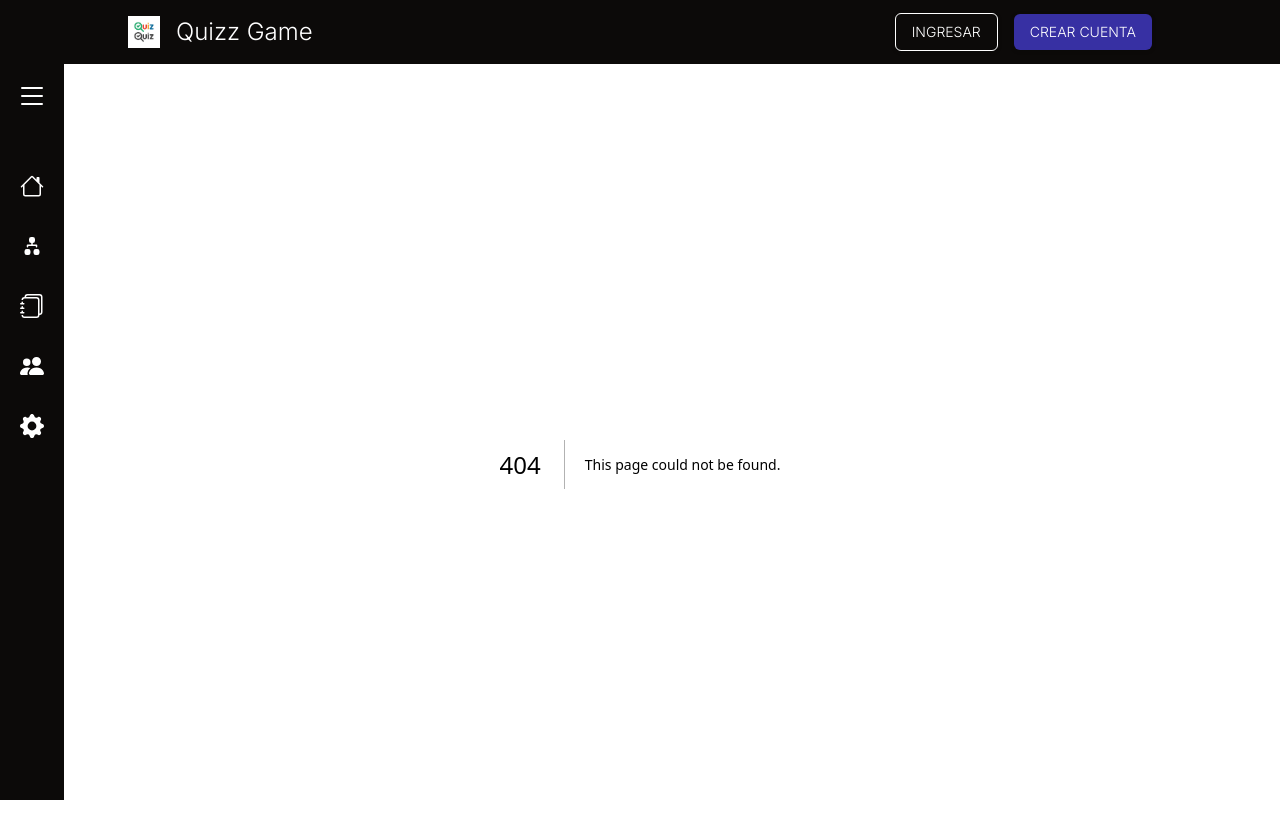
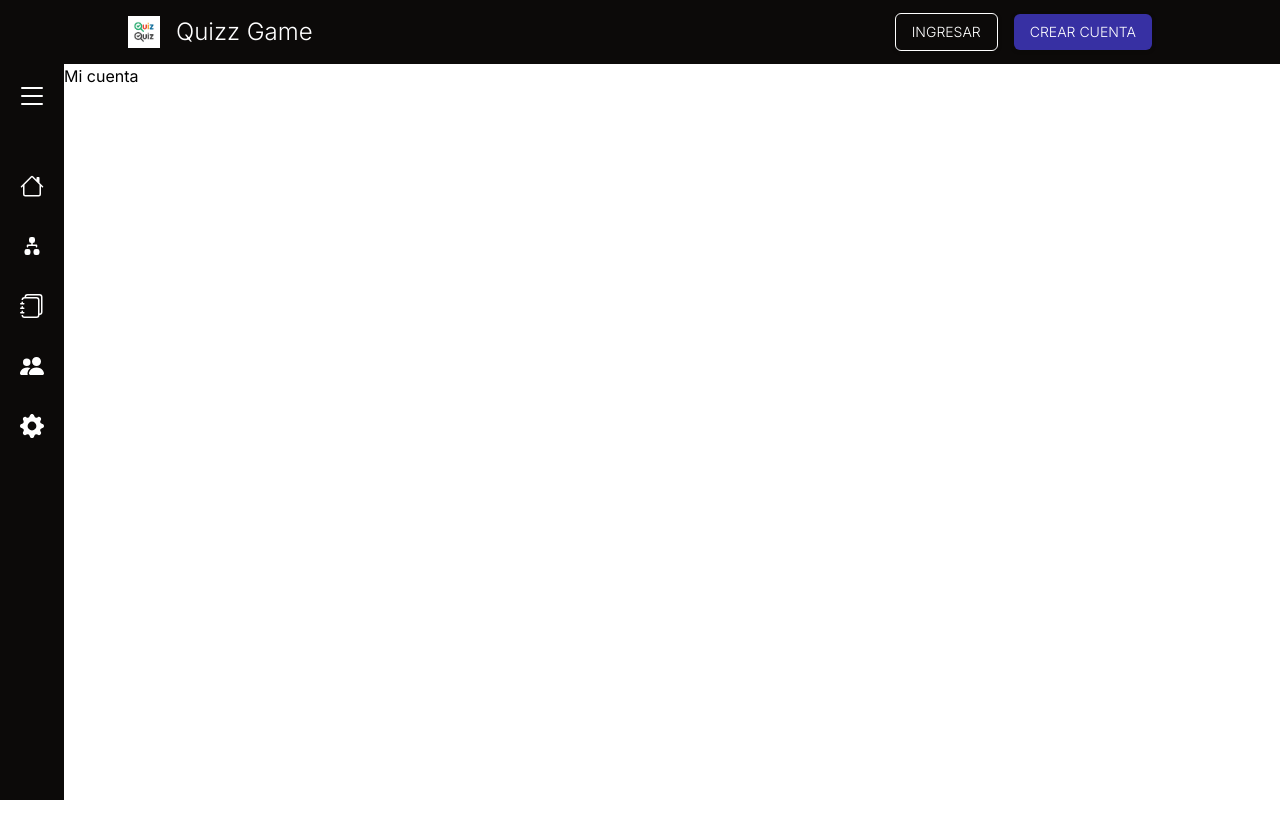
Before and after one commit to briansleonel/quizz-game-client, a Next.js app: page /dashboard/account in a window 1280 px wide. Before the commit this address had no page. Shown: the top 838 px of the page. Built offline with nearby package versions, Linux system fonts and the light colour scheme.

Commit message:
feat: add account page

```diff
--- /dev/null
+++ b/src/app/dashboard/account/page.tsx
@@ -0,0 +1,3 @@
+export default function AccountPage() {
+    return <h1>Mi cuenta</h1>;
+}
```
